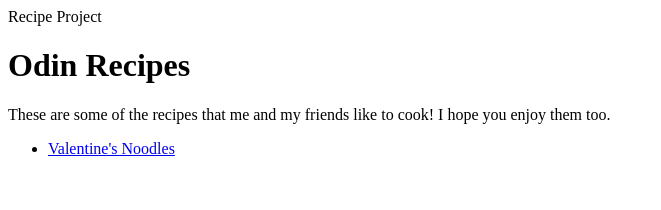
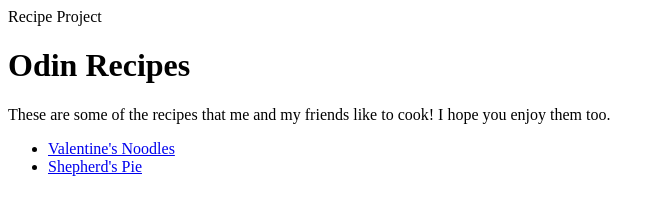
Before and after one commit to Blamelesfish/odin-recipes, a plain HTML site: page index.html in a window 1280 px wide. Shown: the whole page, without its empty margins (0-661 px from the left). Drawn offline with Linux system fonts and the light colour scheme.

Commit message:
Added Shepherds pie

```diff
--- a/index.html
+++ b/index.html
@@ -14,6 +14,7 @@
     <li>
         <a href="recipes/Valentines_Noodles.html"> Valentine's Noodles</a>
     </li>
+    <li> <a href="recipes/sheperds_pie.html"> Shepherd's Pie</a></li>
 </ul>
 </body>
 
```
